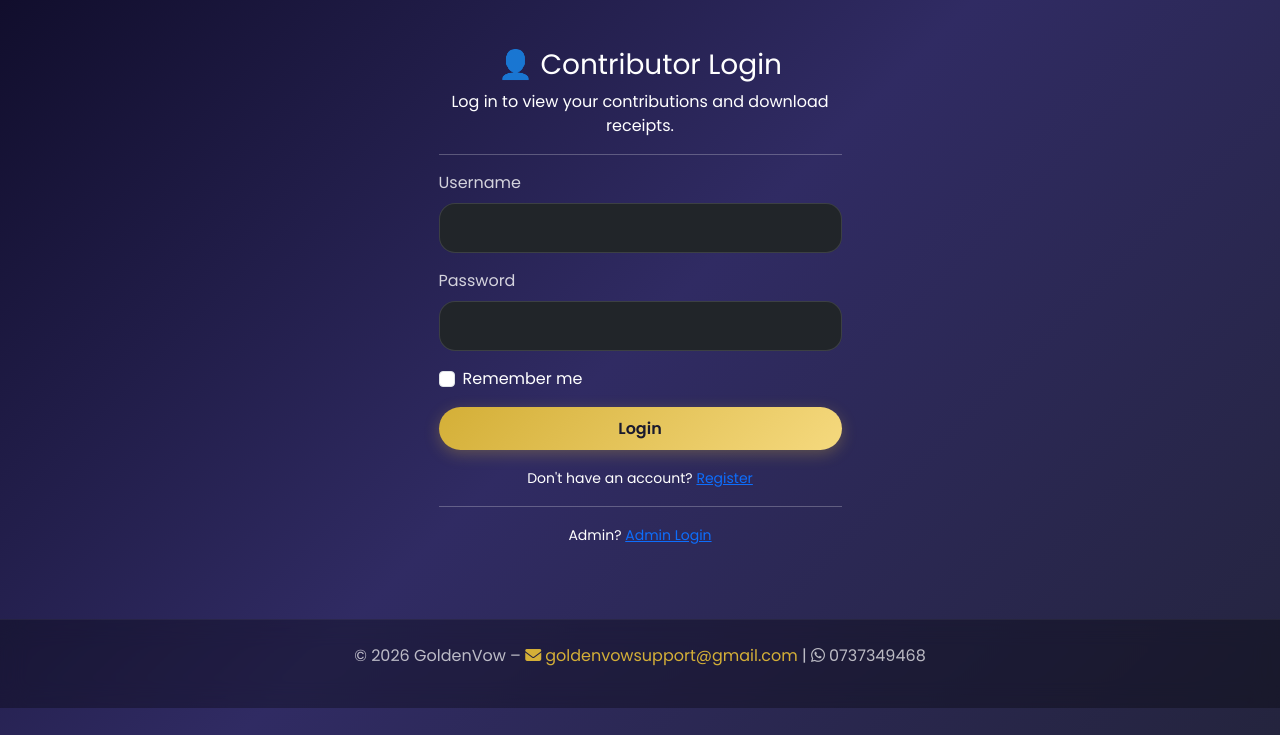
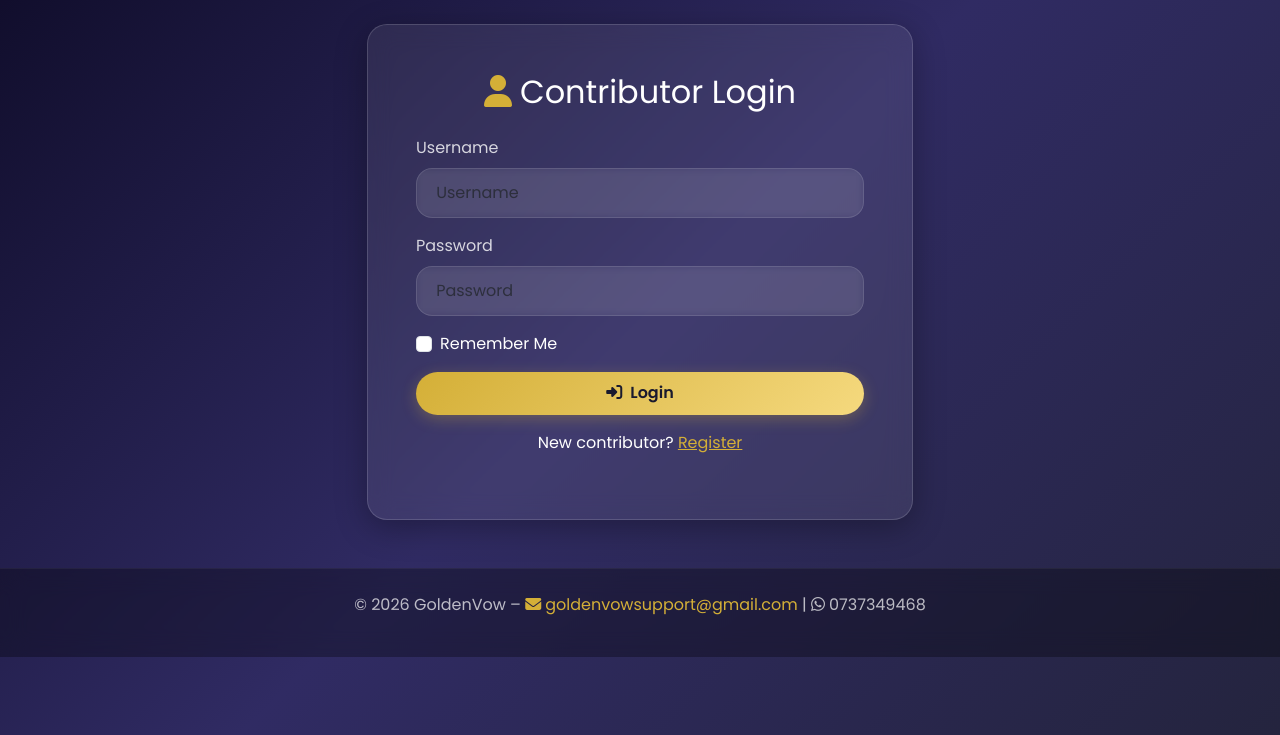
Before and after one commit to mafiayeng/goldenvow, a Flask app: page /contributor/login in a window 1280 px wide. Shown: the part 65-800 px from the top of the page. Run offline with Flask 3, Linux system fonts and the light colour scheme.

Commit message:
Update contributor_login.html

```diff
--- a/template/contributor_login.html
+++ b/template/contributor_login.html
@@ -2,36 +2,27 @@
 {% block title %}Contributor Login{% endblock %}
 {% block content %}
 <div class="row justify-content-center">
-    <div class="col-md-5">
-        <div class="glass-card p-4">
-            <h3 class="golden-text text-center">👤 Contributor Login</h3>
-            <p class="text-muted-light text-center">Log in to view your contributions and download receipts.</p>
-            <hr>
+    <div class="col-md-6">
+        <div class="glass p-4 p-md-5">
+            <h2 class="text-center mb-4"><i class="fas fa-user text-gold me-2"></i>Contributor Login</h2>
             <form method="POST">
+                {{ form.csrf_token }}
+                <input type="hidden" name="event_token" value="{{ event_token }}">
                 <div class="mb-3">
-                    <label class="form-label">Username</label>
-                    <input type="text" name="username" class="form-control bg-dark text-light" required>
+                    {{ form.username.label(class="form-label") }}
+                    {{ form.username(class="form-control", placeholder="Username") }}
                 </div>
                 <div class="mb-3">
-                    <label class="form-label">Password</label>
-                    <input type="password" name="password" class="form-control bg-dark text-light" required>
+                    {{ form.password.label(class="form-label") }}
+                    {{ form.password(class="form-control", placeholder="Password") }}
                 </div>
                 <div class="mb-3 form-check">
-                    <input type="checkbox" name="remember" id="remember" class="form-check-input">
-                    <label class="form-check-label" for="remember">Remember me</label>
+                    {{ form.remember(class="form-check-input") }}
+                    {{ form.remember.label(class="form-check-label") }}
                 </div>
-                {% if event_token %}
-                <input type="hidden" name="event_token" value="{{ event_token }}">
-                {% endif %}
-                <button type="submit" class="btn btn-gold w-100">Login</button>
+                <button type="submit" class="btn btn-gold w-100"><i class="fas fa-sign-in-alt me-2"></i>Login</button>
             </form>
-            <div class="mt-3 text-center">
-                <small class="text-muted-light">Don't have an account? <a href="{{ url_for('contributor_register', event_token=event_token) }}" class="golden-text">Register</a></small>
-            </div>
-            <hr>
-            <div class="text-center">
-                <small class="text-muted-light">Admin? <a href="{{ url_for('login') }}" class="golden-text">Admin Login</a></small>
-            </div>
+            <p class="mt-3 text-center">New contributor? <a href="{{ url_for('contributor_register', event_token=event_token) }}" class="text-gold">Register</a></p>
         </div>
     </div>
 </div>
```
